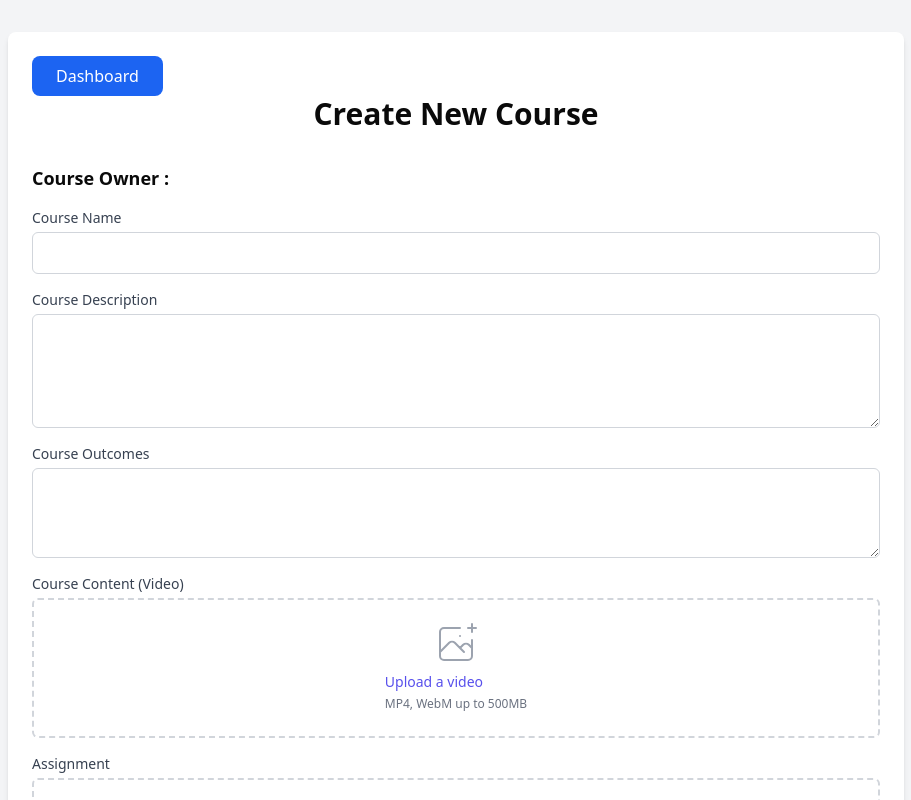
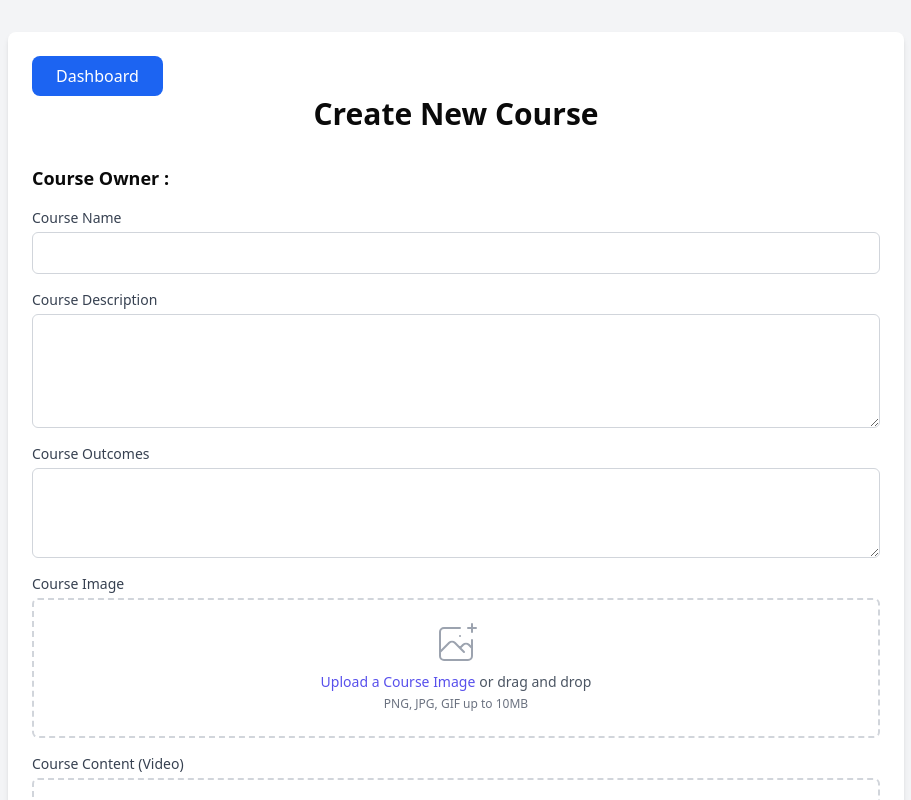
Before and after one commit to Tamal1912/LMS, a React (Vite) app in the folder frontend/: page /teacherDashboard/create_course in a window 1280 px wide. Shown: the top 800 px of the page, without its empty margins (184-1095 px from the left). Built offline with nearby package versions, Linux system fonts and the light colour scheme; no server answers.

Commit message:
Add course image field, implement image upload in course creation

```diff
--- a/frontend/src/pages/Courses.jsx
+++ b/frontend/src/pages/Courses.jsx
@@ -35,6 +35,22 @@ const Courses = () => {
                             </div>
                         </div>
 
+                        <div className="flex justify-between items-center mb-8">
+                            <input type="search" placeholder="Search for courses" className="w-full bg-indigo-50 p-3 rounded-lg focus:outline-none focus:ring-2 focus:ring-indigo-600 focus:ring-opacity-50" />
+                            <button className="bg-indigo-600 text-white px-4 py-2 ml-4 rounded-lg hover:bg-indigo-700 transition-colors duration-300">Search</button>
+                        </div>
+
+                        <div className="flex justify-between items-center mb-8">
+                         {/* //filtering courses */}
+                            <select className="bg-indigo-50 p-3 rounded-lg focus:outline-none focus:ring-2 focus:ring-indigo-600 focus:ring-opacity-50">
+                                <option value="all">All Courses</option>
+                                <option value="development">Developement Courses</option>
+                                <option value="dsa">DSA</option>
+                                <option value="design">Design</option>
+                                <option value="database">Database</option>
+                            </select>
+                        </div>
+
                         <div className="grid grid-cols-1 md:grid-cols-2 lg:grid-cols-3 gap-10">
                             {allCourses && allCourses.map((course) => (
                                 <div key={course._id} className="bg-indigo-50 rounded-2xl p-8 shadow-md hover:shadow-lg transition-shadow duration-300">
--- a/frontend/src/pages/CreateCoursePage.jsx
+++ b/frontend/src/pages/CreateCoursePage.jsx
@@ -1,19 +1,18 @@
 import React, { useState, useEffect } from "react";
 import useCourseStore from "../store/useCourseStore";
 import { toast } from "react-toastify";
-import { Link } from "react-router-dom";
 import Loader from "@/components/Loader";
 import { useNavigate } from "react-router-dom";
 import useAuthStore from "@/store/useAuthStore";
 import useUserStore from "@/store/useUserStore";
-import { use } from "react";
+
 
 
 
 const CreateCoursePage = () => {
   const navigate = useNavigate();
   const {teacher,getTeacherProfile} = useUserStore();
-  const { createCourse, isUploaded } = useCourseStore();
+  const { createCourse} = useCourseStore();
   const [submitting, setIsSubmitting] = useState(false);
   const [courseDetails, setCourseDetails] = useState({
     courseName: "",
@@ -21,6 +20,8 @@ const CreateCoursePage = () => {
     courseOutcome: "",
     courseContent: "",
     assignments: "",
+    courseImage: "",
+
   });
 
   useEffect(() => {
@@ -39,47 +40,43 @@ const CreateCoursePage = () => {
 
   // Modified handleSubmit to handle file conversions
   const handleSubmit = async (e) => {
+    e.preventDefault();
     toast.loading("Creating course...");
     setIsSubmitting(true);
-    e.preventDefault();
-    // Start with loading toast
-    const loadingToast = toast.loading("Creating course...");
 
     try {
-      // Convert video and assignment files to base64
+      // Convert files to base64 strings
       const videoBase64 = courseDetails.courseContent
         ? await convertToBase64(courseDetails.courseContent)
         : null;
       const assignmentBase64 = courseDetails.assignments
         ? await convertToBase64(courseDetails.assignments)
         : null;
+      const courseImageBase64 = courseDetails.courseImage
+        ? await convertToBase64(courseDetails.courseImage)
+        : null;
 
-      // Create new object with base64 strings
       const courseData = {
         ...courseDetails,
         courseContent: videoBase64,
         assignments: assignmentBase64,
+        courseImage: courseImageBase64,
       };
 
       await createCourse(courseData);
 
-      // Dismiss loading toast and show success
       setIsSubmitting(false);
-
       toast.success("Course created successfully");
-
-      // Optional: Clear form after success
       setCourseDetails({
         courseName: "",
         courseDescription: "",
         courseOutcome: "",
+        courseImage: "",
         courseContent: "",
         assignments: "",
       });
       navigate("/teacherDashboard/manage_course");
     } catch (error) {
-      // Dismiss loading toast and show error
-      toast.dismiss(loadingToast);
       toast.error(error.message || "Failed to create course");
       console.error("Error processing files:", error);
     }
@@ -109,6 +106,19 @@ const CreateCoursePage = () => {
         return;
       }
       setCourseDetails({ ...courseDetails, assignments: file });
+    }
+  };
+
+  const handleImageChange = async (e) => {
+    const file = e.target.files[0];
+    if (file) {
+
+      if (file.size > 10 * 1024 * 1024) {
+
+        alert("Image file is too large. Maximum size is 10MB");
+        return;
+      }
+      setCourseDetails({ ...courseDetails, courseImage: file });
     }
   };
 
@@ -174,6 +184,8 @@ const CreateCoursePage = () => {
                   />
                 </div>
 
+
+
                 <div>
                   <label className="block text-sm font-medium text-gray-700">
                     Course Outcomes
@@ -191,6 +203,49 @@ const CreateCoursePage = () => {
                     required
                   />
                 </div>
+
+
+                <div>
+                  <label className="block text-sm font-medium text-gray-700">
+                    Course Image
+                  </label>
+                  <div className="mt-1 flex justify-center px-6 pt-5 pb-6 border-2 border-gray-300 border-dashed rounded-md">
+                    <div className="space-y-1 text-center">
+                      <svg
+                        className="mx-auto h-12 w-12 text-gray-400"
+                        stroke="currentColor"
+                        fill="none"
+                        viewBox="0 0 48 48"
+                      >
+                        <path
+                          d="M28 8H12a4 4 0 00-4 4v20m32-12v8m0 0v8a4 4 0 01-4 4H12a4 4 0 01-4-4v-4m32-4l-3.172-3.172a4 4 0 00-5.656 0L28 28M8 32l9.172-9.172a4 4 0 015.656 0L28 28m0 0l4 4m4-24h8m-4-4v8m-12 4h.02"
+                          strokeWidth="2"
+                          strokeLinecap="round"
+                          strokeLinejoin="round"
+                        />
+                      </svg>
+                      <div className="flex text-sm text-gray-600">
+                        <label
+                          htmlFor="file-upload"
+                          className="relative cursor-pointer bg-white rounded-md font-medium text-indigo-600 hover:text-indigo-500 "
+                        >
+                          <span>Upload a Course Image</span>
+                          <input
+                            id="file-upload"
+                            name="file-upload"
+                            type="file"
+                            className="sr-only"
+                            onChange={handleImageChange}
+                            required
+                          />
+                        </label>
+                        <p className="pl-1">or drag and drop</p>
+                      </div>
+                      <p className="text-xs text-gray-500">PNG, JPG, GIF up to 10MB</p>
+                    </div>
+                  </div>
+                </div>
+
 
                 <div>
                   <label className="block text-sm font-medium text-gray-700">
@@ -212,8 +267,8 @@ const CreateCoursePage = () => {
                         />
                       </svg>
                       <div className="flex text-sm text-gray-600">
-                        <label className="relative cursor-pointer bg-white rounded-md font-medium text-indigo-600 hover:text-indigo-500 focus-within:outline-none focus-within:ring-2 focus-within:ring-offset-2 focus-within:ring-indigo-500">
-                          <span>Upload a video</span>
+                        <label className="relative cursor-pointer bg-white rounded-md font-medium text-indigo-600 hover:text-indigo-500 ">
+                          <span>Upload a Course Video</span>
                           <input
                             type="file"
                             className="sr-only"
--- a/frontend/src/pages/ManageCoursePage.jsx
+++ b/frontend/src/pages/ManageCoursePage.jsx
@@ -64,8 +64,9 @@ const ManageCoursePage = () => {
         ) : (
           <div className="grid grid-cols-1 md:grid-cols-2 lg:grid-cols-3 gap-6">
             {courses.map((course) => (
-              <div key={course._id} className="bg-white rounded-lg shadow-md overflow-hidden hover:shadow-lg transition-shadow">
+              <div key={course._id} className="rounded-lg shadow-md overflow-hidden hover:shadow-lg transition-shadow">
                 <div className="p-6">
+                  <img src={course?.courseImage} alt={course?.courseName} className="w-full h-48 object-cover mb-4" />
                   <h3 className="text-xl font-semibold text-gray-900 mb-2">{course.courseName}</h3>
                   <p className="text-gray-600 mb-4 line-clamp-2">{course.courseDescription}</p>
 
```
Also changed, not shown: 2 other files (tests, documents, lock files or other folders).
